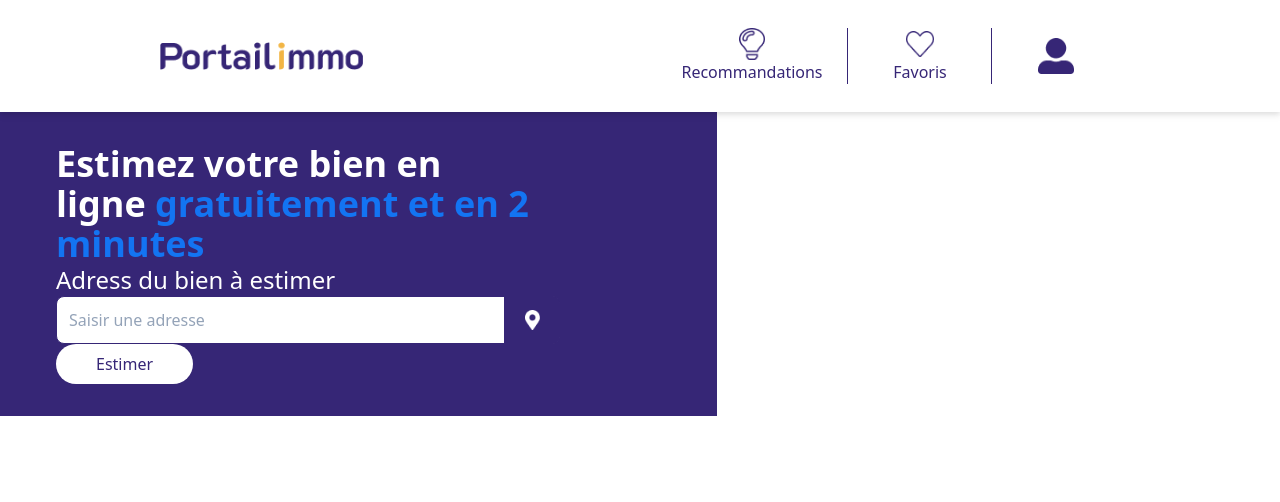
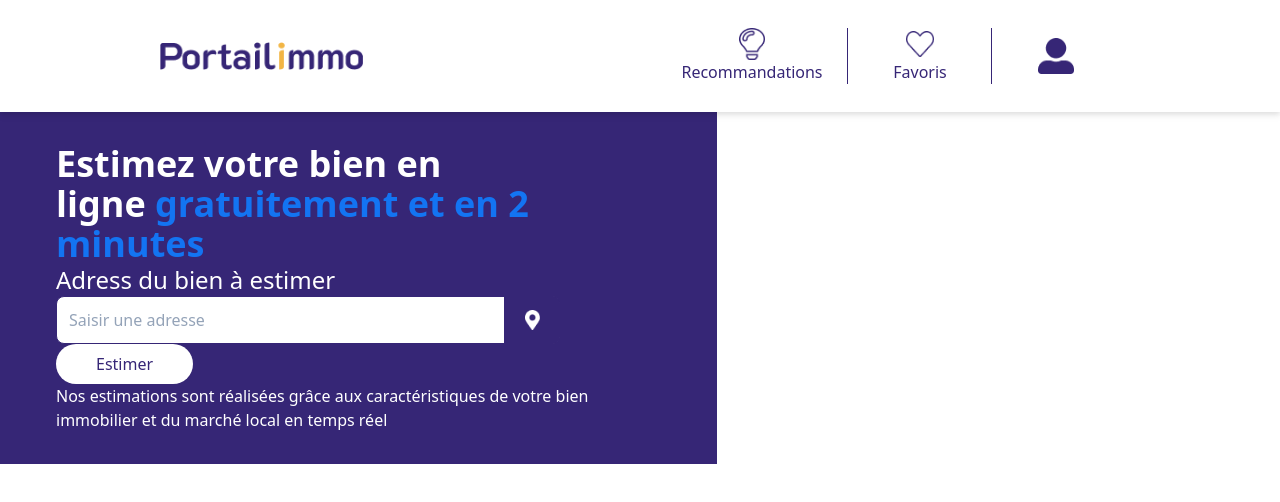
Before and after one commit to magicniclus/immoportail, a Next.js app: page / in a window 1280 px wide. Shown: the top 502 px of the page. Built offline with nearby package versions, Linux system fonts and the light colour scheme.

Commit message:
Update index.js

```diff
--- a/pages/index.js
+++ b/pages/index.js
@@ -5,6 +5,7 @@ import InputWhithLogo from '../components/Atoms/inputs/inputWhithLogo'
 import ButtonPrimary from '../components/Atoms/buttons/ButtonPrimary'
 import TitlePrimary from '../components/Atoms/titles/TitlePrimary'
 import TitleSecondary from '../components/Atoms/titles/TitleSecondary'
+import Text from '../components/Atoms/texts/Text'
 
 const inter = Inter({ subsets: ['latin'] })
 
@@ -24,6 +25,10 @@ export default function Home() {
             <TitleSecondary title="Adress du bien à estimer" color="primary" />
             <InputWhithLogo logoType="/Vectorlocalization.png" placeholder="Saisir une adresse"/>
             <ButtonPrimary title="Estimer"  version="secondary"/>
+            <Text textSize="normal" color="white">
+              Nos estimations sont réalisées grâce aux caractéristiques de
+              votre bien immobilier et du marché local en temps réel
+            </Text>
           </div>
       </main>
     </>
```
